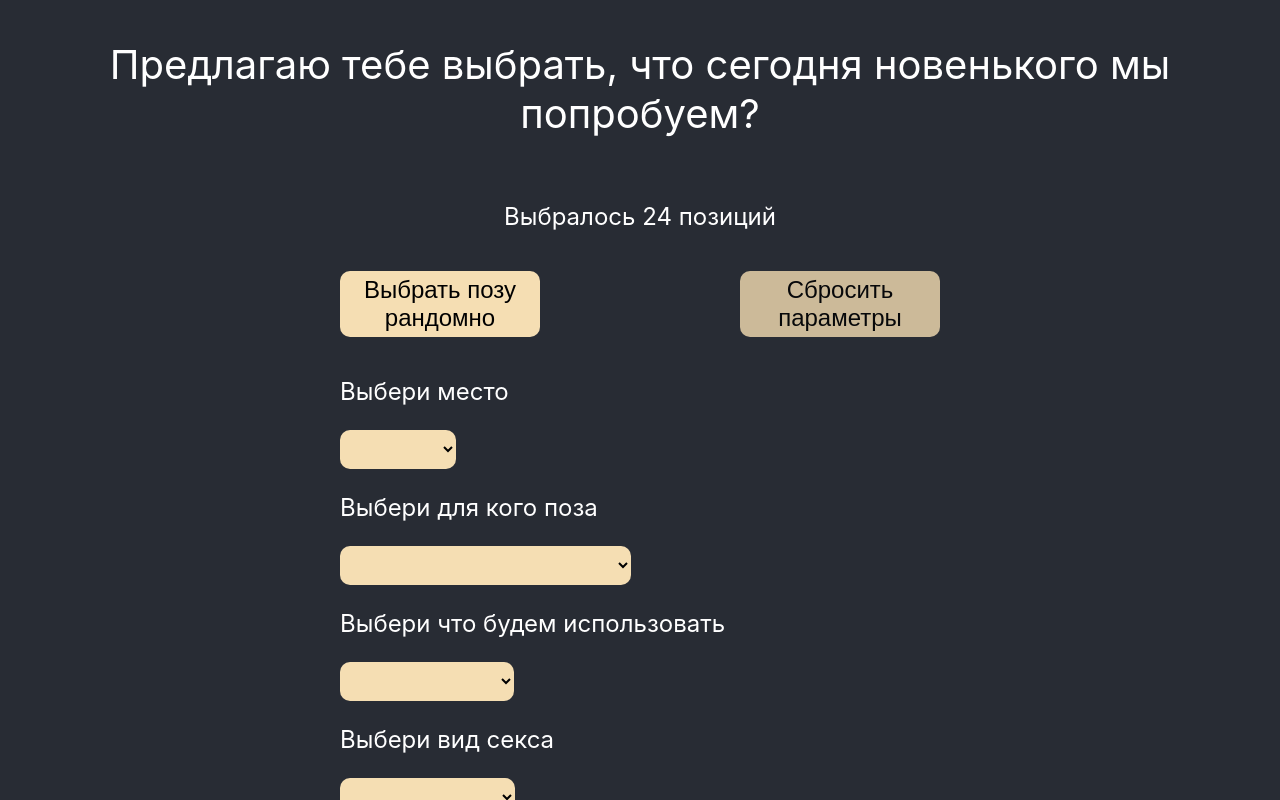
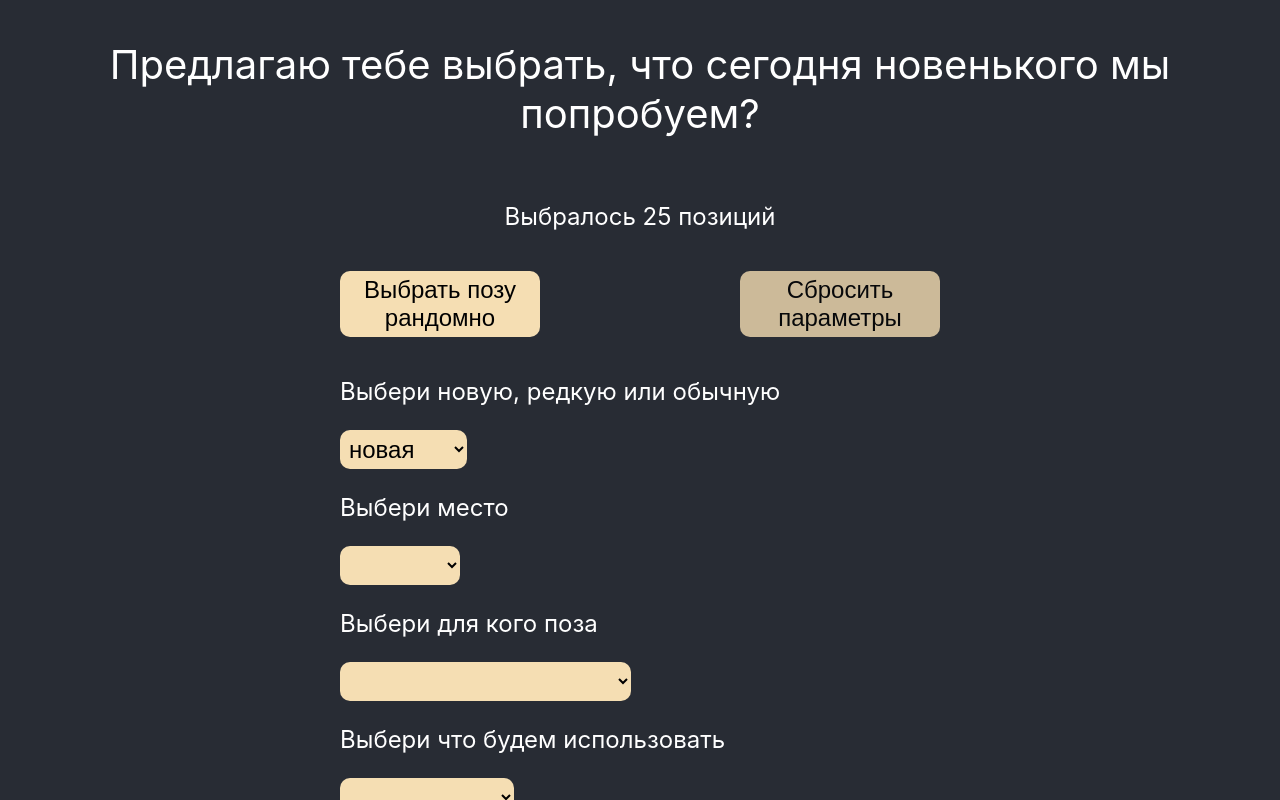
Before and after one commit to mahachkal/mePublic, a React (Create React App) app: page / in a window 1280 px wide. Both pictures are taken after a click on the button "Выбрать по параметрам". Shown: the top 800 px of the page. Built offline with nearby package versions, Linux system fonts and the light colour scheme; the HTML template or start-up script is replaced by a standard one.

Commit message:
Added param status

```diff
--- a/src/App.js
+++ b/src/App.js
@@ -6,7 +6,8 @@ import {
   forVariants,
   addedVariants,
   kindVariants,
-  forFilters
+  forFilters,
+  statusVariants
 } from './mock'
 
 const getRandom = (number) => {
@@ -25,6 +26,7 @@ export const App = () => {
   const [added, setAdded] = useState('')
   const [forWho, setForWho] = useState('')
   const [kind, setKind] = useState('')
+  const [status, setStatus] = useState('новая')
   const [filters, setFilters] = useState({})
 
   const getRandomPosition = () => {
@@ -43,6 +45,7 @@ export const App = () => {
     setForWho('')
     setFurniture('')
     setAdded('')
+    setStatus('новая')
   }
 
   const toggleParams = () => {
@@ -71,8 +74,11 @@ export const App = () => {
     if (kind) {
       filtersObj.kind = kind
     }
+    if (status) {
+      filtersObj.status = status
+    }
      setFilters(filtersObj)
-  }, [furnitue, forWho, added, kind])
+  }, [furnitue, forWho, added, kind, status])
 
   const filterPositions = useMemo(() => {
     return positions.filter(position =>
@@ -90,6 +96,9 @@ export const App = () => {
       ) && (
         !filters.for ||
         filters.for.includes(position.for)
+      ) && (
+        !filters.status ||
+        filters.status === position.status
       )
     )
   }, [filters])
@@ -129,6 +138,23 @@ export const App = () => {
           </div>
           {isParams ?
             <div className="App-chose__params">
+               <div className="App-chose-params">
+                <p className="App-chose-params__title">
+                  Выбери новую, редкую или обычную
+                </p>
+                <select
+                  className="App-chose-params__select"
+                  value={status}
+                  onChange={(event) => {
+                    setStatus(event.target.value)
+                  }}
+                >
+                  <option value=''>Любая</option>
+                  {statusVariants.map((option, i) =>
+                    <option key={i}>{option}</option>
+                  )}
+                </select>
+              </div>
               <div className="App-chose-params">
                 <p className="App-chose-params__title">
                   Выбери место
--- a/src/mock.js
+++ b/src/mock.js
@@ -10,7 +10,7 @@ import for_her from './assets/for_her.jpg'
 import gonka from './assets/gonka.jpg'
 import klasik from './assets/klasik.jpg'
 import molba from './assets/molba.jpg'
-// import nebo from './assets/nebo.jpg'
+import nebo from './assets/nebo.jpg'
 import odeyalo from './assets/odeyalo.jpg'
 import ruchnye_laski from './assets/ruchnye_laski.jpg'
 import ruki from './assets/ruki.jpg'
@@ -31,6 +31,7 @@ export const positions = [
     furniture: ['стол'],
     added: '',
     for: 'для обоих',
+    status: 'новая',
     kind: ['обычный'],
     image: shtopor,
     description: 'Как: партнерша ложится на бок, на край кровати и сжимает бедра. Партнер располагается сзади. Зачем: так как бедра девушки крепко сжаты, мышцы влагалища плотнее обхватывают член, что нравится обоим партнерам. Совет: не нужно перекладывать всю ответственность на мужчину. Девушка также может поучаствовать в процессе, двигая бедрами и контролируя интенсивность фрикций.'
@@ -40,6 +41,7 @@ export const positions = [
     furniture: ['стоя'],
     added: '',
     for: 'для обоих',
+    status: 'новая',
     kind: ['обычный'],
     image: tachka,
     description: 'Как: девушка наклоняется вниз и опирается руками о пол. Партнер подходит сзади и приподнимает ее за бедра, а она в свою очередь держится ногами за бедра партнера. Зачем: глубокая пенетрация и альтернатива упражнениям на мышцы рук. Совет: устройте передышку – пусть девушка расположится на кровати или на столе, чтобы расслабить руки.'
@@ -49,6 +51,7 @@ export const positions = [
     furniture: ['стоя'],
     added: '',
     for: 'для обоих',
+    status: 'новая',
     kind: ['обычный'],
     image: naklon,
     description: 'Как: девушка наклоняется вперед и отводит руки назад. Партнер располагается сзади и держит партнершу за руки. Зачем: за счет наклона вперед стенки влагалища более плотно обхватывают член и увеличивают интенсивность трения. Совет: свободной рукой мужчина может стимулировать клитор партнерши. А ее руки можно связать приятным на ощупь шарфом.'
@@ -58,6 +61,7 @@ export const positions = [
     furniture: ['кровать', 'пол'],
     added: '',
     for: 'для обоих',
+    status: 'новая',
     kind: ['обычный'],
     image: x,
     description: 'Как: начните с миссионерской позы. Затем партнер перемещает корпус и ноги так, что его конечности образуют с конечностями партнерши букву «икс».Зачем: новые ощущения Совет: пусть девушка ласкает спину и бедра партнера в процессе.'
@@ -67,6 +71,7 @@ export const positions = [
     furniture: ['стоя'],
     added: '',
     for: 'для обоих',
+    status: 'новая',
     kind: ['обычный'],
     image: maslo,
     description: 'Как: она ложится на спину и высоко приподнимает бедра, а ноги вытягивает так, чтобы лодыжки оказались у головы. Да, эта поза требует определенной физической подготовки у девушки. Партнер же просто садится сверху.Зачем: кровь приливает в голову, что добавляет ощущениям остроты. Совет: воздействуйте на вкусовые рецепторы девушки – пусть партнер капнет ей в рот немного шоколадного сиропа или чего-нибудь сладкого. Таким образом в процессе будут задействованы все органы чувств, что подарит особые ощущения.'
@@ -76,6 +81,7 @@ export const positions = [
     furniture: ['кровать', 'стул'],
     added: '',
     for: 'для обоих',
+    status: 'новая',
     kind: ['обычный'],
     image: tachka_seat,
     description: 'Как: он садится на край кровати, ее бедра лежат сверху, а руками она опирается о пол. Зачем: крепкие руки и глубокое проникновение. Совет: пусть девушка сжимает и разжимает мышцы тазового дна – такие ощущения понравятся обоим.'
@@ -85,6 +91,7 @@ export const positions = [
     furniture: ['кровать', 'пол'],
     added: '',
     for: 'для обоих',
+    status: 'новая',
     kind: ['обычный'],
     image: angel,
     description: 'Как: она ложится на спину и приподнимает таз. Он ложится сверху, лицом к ее ногам. Она держит его бедра, лаская и задавая темп.Зачем: стимуляция клитора + отличный вид + возможность стимулировать тестикулы. Совет: попробуйте перейти в эту позу прямо из миссионерской, не прекращая пенетрации. Поменяйтесь ролями – пусть девушка окажется сверху.'
@@ -94,6 +101,7 @@ export const positions = [
     furniture: ['кровать'],
     added: 'веревка',
     for: 'для обоих',
+    status: 'новая',
     kind: ['обычный', 'пол'],
     image: kukla,
     description: 'Всем знакомая «ленивая» поза ложек может стать куда интереснее, если добавить пару элементов БДСМ. Запястья девушки связаны, одна ее нога вытянута, другая согнута в колене. Партнер находится сзади. Вишенкой на торте станут легкие (или жесткие?) шлепки по ягодицам.'
@@ -103,6 +111,7 @@ export const positions = [
     furniture: ['кровать'],
     added: 'веревка',
     for: 'для обоих',
+    status: 'новая',
     kind: ['обычный'],
     image: x_factor,
     description: 'Девушка ложится на кровать лицом вниз. Ее руки и ноги раскинуты в стороны и зафиксированы. Ее партнер садится сверху. Ласки руками, смазанными лубрикантом или вагинальный/анальный секс – что вы выберете сегодня?'
@@ -112,24 +121,27 @@ export const positions = [
     furniture: ['стоя'],
     added: 'веревка',
     for: 'для кого-нибудь одного',
+    status: 'новая',
     kind: ['оральный', 'мастурбация'],
     image: ruki,
     description: 'Попробуйте секс в положении стоя. Привяжите запястья партнера так, чтобы его руки были хорошо зафиксированы над головой. Опуститесь перед ним на колени и доставьте ему удовольствие используя только губы и язык.'
   },
-  // {
-  //   name: 'Седьмое небо',
-  //   furniture: ['стул'],
-  //   added: 'веревка',
-  //   for: 'для обоих',
-  //   kind: ['обычный'],
-  //   image: nebo,
-  //   description: 'Девушка ложится грудью на высокий стул. Ее запястья и лодыжки зафиксированы и привязаны к ножкам стула. Ее партнер сзади входит в нее или дразнит различными способами – оральными ласками, шлепками, игрушками и т.д.'
-  // },
+  {
+    name: 'Седьмое небо',
+    furniture: ['стул'],
+    added: 'веревка',
+    for: 'для обоих',
+    status: 'редкая',
+    kind: ['обычный'],
+    image: nebo,
+    description: 'Девушка ложится грудью на высокий стул. Ее запястья и лодыжки зафиксированы и привязаны к ножкам стула. Ее партнер сзади входит в нее или дразнит различными способами – оральными ласками, шлепками, игрушками и т.д.'
+  },
   {
     name: 'БДСМ: Класическая поза',
     furniture: ['кровать', 'пол'],
     added: 'веревка',
     for: 'для обоих',
+    status: 'новая',
     kind: ['обычный'],
     image: klasik,
     description: 'Подчиняющийся партнер ложится на живот, его руки и лодыжки связаны за спиной. Это классическая поза, но ее выполнение требует определенной гибкости. Для начала выберите более эластичные веревки для бондажа. Доминирующий партнер может «наказывать» и «поощрять» различными ласками. Подготовьте побольше лубриканта.'
@@ -139,6 +151,7 @@ export const positions = [
     furniture: ['стул', 'кровать'],
     added: 'веревка',
     for: 'для кого-нибудь одного',
+    status: 'новая',
     kind: ['оральный', 'мастурбация'],
     image: v_temnote,
     description: 'Посадите своего партнера на стул, привяжите его ноги к ножкам стула, а руки зафиксируйте за спиной. Наденьте на глаза повязку. Дальнейшие действия зависят только от вашей фантазии. Оральный секс, игры с кубиками льда или перышками – удивите свою вторую половину.'
@@ -148,6 +161,7 @@ export const positions = [
     furniture: ['кровать', 'пол'],
     added: 'веревка',
     for: 'для кого-нибудь одного',
+    status: 'новая',
     kind: ['оральный', 'мастурбация'],
     image: molba,
     description: 'Один из партнеров садится на колени, опуская голову вниз и поднимая таз. Его руки привязаны к лодыжкам (будьте аккуратнее с бондажом и не завязывайте веревки чересчур туго, особенно в первый раз). Второй партнер садится на колени, смазывает руки лубрикантом и всячески ублажает его/ее. Сюда замечательно впишутся секс-игрушки.'
@@ -157,6 +171,7 @@ export const positions = [
     furniture: ['кровать', 'пол'],
     added: 'веревка',
     for: 'для тебя',
+    status: 'новая',
     kind: ['оральный'],
     image: for_her,
     description: 'Отличная поза для куннилингуса. Девушка ложится на спину, ее ноги согнуты в коленях и разведены в стороны. Руки привязаны к ногам под коленями. Партнер садится перед девушкой на колени и ублажает ее орально.'
@@ -166,6 +181,7 @@ export const positions = [
     furniture: ['стол'],
     added: 'виброкольцо',
     for: 'для обоих',
+    status: 'новая',
     kind: ['обычный'],
     image: table,
     description: 'Девушка садится на стол, между ее ног располагается партнер. Клитор получает необходимую стимуляцию, поэтому руки девушки свободны – она может играть с волосами партнера или же обхватить его ягодицы, чтобы контролировать глубину проникновения.'
@@ -175,6 +191,7 @@ export const positions = [
     furniture: ['кровать'],
     added: 'виброкольцо',
     for: 'для кого-нибудь одного',
+    status: 'новая',
     kind: ['мастурбация'],
     image: ruchnye_laski,
     description: 'Для того чтобы оценить все прелести этого аксессуара, необязательно заниматься вагинальным сексом. Попробуйте ручную стимуляцию. С виброкольцом эрекция мужчины будет тверже, а чувствительность обострится. А если вы также будете стимулировать зону между анусом и мошонкой, мужчина получит двойное удовольствие от ласк.'
@@ -184,6 +201,7 @@ export const positions = [
     furniture: ['кровать'],
     added: 'вибратор',
     for: 'для обоих',
+    status: 'новая',
     kind: ['обычный', 'мастурбация'],
     image: gonka,
     description: 'Отличный вариант на тот случай, если парень достигает оргазма гораздо быстрее, чем его партнерша. Да и для первого знакомства с секс-игрушками отлично подойдет эта игра в «догонялки». Во время секса, когда он почувствует, что вот-вот кончит, он отстраняется. Его партнерша берет в руки вибратор-кролик и ласкает себя, не доводя до оргазма. Парень любуется этим зрелищем. Потом оба возвращаются к сексу. И так несколько раз.'
@@ -193,6 +211,7 @@ export const positions = [
     furniture: ['кровать'],
     added: '',
     for: 'для обоих',
+    status: 'новая',
     kind: ['обычный', 'мастурбация'],
     image: odeyalo,
     description: 'Лягте на кровать и накройтесь одеялом. На вас должна быть удобная одежда, которую можно легко и незаметно снять. Ласкайте друг друга руками или достаньте игрушки.'
@@ -202,6 +221,7 @@ export const positions = [
     furniture: ['кровать', 'стул'],
     added: '',
     for: 'для обоих',
+    status: 'новая',
     kind: ['обычный'],
     image: vodopad,
     description: 'Преимущества: Кровь устремится к его голове, вызывая новые ощущения. Передвиньтесь к краю кровати, и пусть он ляжет на спину, положив голову и плечи на пол, чтобы вы оседлали его. Кровь будет приливать к голове, создавая умопомрачительные ощущения, пока он достигает кульминации.'
@@ -211,6 +231,7 @@ export const positions = [
     furniture: ['кровать', 'пол'],
     added: '',
     for: 'для обоих',
+    status: 'новая',
     kind: ['обычный'],
     image: pauk,
     description: 'Как: он сидит на кровати, опираясь на прямые руки. Ноги расставлены, колени согнуты. Ее бедра располагаются между его ног, спина лежит на кровати.Зачем: возможность наблюдать все происходящее во всей красе и поддерживать зрительный контакт. Совет: она может взять его за руки и сесть на корточки. Либо он может притянуть ее к груди.'
@@ -220,6 +241,7 @@ export const positions = [
     furniture: ['кровать', 'пол'],
     added: '',
     for: 'для обоих',
+    status: 'новая',
     kind: ['обычный'],
     image: sliyanie,
     description: 'Преимущества: Более быстрый оргазм для нее; более легкие движения. С позиции Паук, она может поднять ноги на плечи партнера, тем самым увеличив напряжение мышц, что значительно ускоряет оргазм. В связи с тем, что ее попа в данной позиции возвышается над кроватью, ей будет проще управлять своими движениями.'
@@ -229,6 +251,7 @@ export const positions = [
     furniture: ['кровать', 'пол'],
     added: '',
     for: 'для обоих',
+    status: 'новая',
     kind: ['обычный'],
     image: iskra,
     description: 'Преимущества: К вашим услугам естественная и более творческая позиция. Она ложится на спину и поднимает правую ногу так, чтобы он мог разместиться между ее ног под углом в 90 градусов и войти в нее. Женщина может изменить эту позицию, перевернувшись на спину. А теперь попробуйте вот это: Если она достаточно гибкая, поднимите ее левую ногу вверх, чтобы увеличить глубину проникновения.'
@@ -238,6 +261,7 @@ export const positions = [
     furniture: ['диван', 'кровать'],
     added: '',
     for: 'для обоих',
+    status: 'новая',
     kind: ['обычный'],
     image: serfer,
     description: 'Преимущества: Удобная для секса "по-быстрому" и добавляет пикантности вне спальни. Партнерша лежит на диванном подлокотнике, в то время как партнер входит в нее сзади. Она может тереться о твердые, но удобные рукоятки для нескольких стимуляций с минимальными усилиями. А теперь попробуйте вот это:  Пусть дама скрестит лодыжки. Таким образом, ее влагалищные и ягодичные мышцы плотно сожмут пенис партнера.'
@@ -247,6 +271,7 @@ export const positions = [
     furniture: ['кровать', 'пол'],
     added: '',
     for: 'для обоих',
+    status: 'новая',
     kind: ['обычный'],
     image: krendel,
     description: 'Преимущества: Глубокое проникновение как в догги стайл, только лицом к лицу. Он стоит на коленях, опираясь на левую ногу, в то время как она находится в положении лежа на левом боку. Партнерша сгибает правую ногу и обхватывает ей его талию справа, что даст вам отличную возможность войти в ее влагалище. Для многих женщин проникновение сзади сопровождается болями в спине. Эта позиция позволит ей устроиться с комфортом, наслаждаясь глубоким проникновением. А теперь попробуйте вот это:  Пусть партнер возбуждает партнершу с помощью пальцев. Или можно вывести пенис и, удерживая его, помассировать головкой ее клитор, чтобы довести ее до грани оргазма, а потом он может войти в нее снова, как только она захочет, чтобы он оказался внутри нее.'
@@ -256,16 +281,19 @@ export const positions = [
   //   furniture: ['кровать'],
   //   added: '',
   //   for: 'для обоих',
+  //   status: 'новая',
   //   kind: ['обычный', 'мастурбация'],
   //   image: odeyalo,
   //   description: ''
   // },
 ]
 
-export const furnitureVariants = ['стул', 'стол', 'кровать', 'пол', 'стоя']
+export const furnitureVariants = ['стул', 'стол', 'кровать', 'пол', 'стоя', 'машина', 'ванна']
 export const forVariants = ['для обоих', 'для кого-нибудь одного', 'для тебя', 'для меня']
 export const addedVariants = ['виброкольцо', 'веревка', 'вибратор']
 export const kindVariants = ['обычный', 'оральный', 'мастурбация']
+export const statusVariants = ['новая', 'редкая', 'обычная']
+
 export const forFilters = {
   'для обоих': ['для обоих'],
   'для кого-нибудь одного': ['для кого-нибудь одного', 'для меня', 'для тебя'],
```
